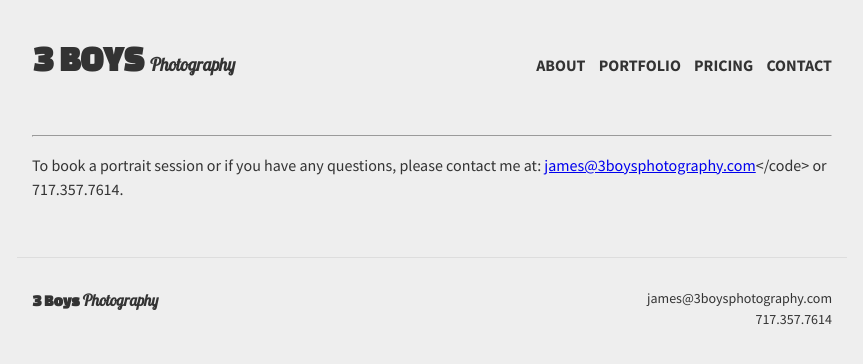
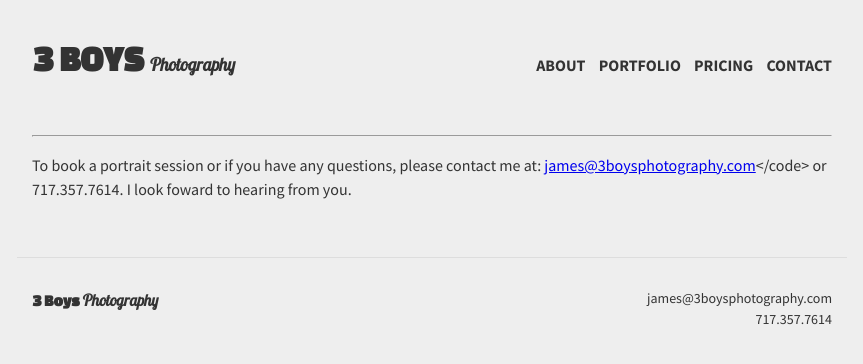
Before and after one commit to 3boysphotography/3boysphotography.github.io, a Jekyll site: the page built from contact/index.md, in a window 1280 px wide. Shown: the top 364 px of the page, without its empty margins (208-1071 px from the left). Built offline with Jekyll 4.4.1, drawn with Linux system fonts in a browser that asks for light colours; Markdown is read by kramdown in place of the engine named in the settings.

Commit message:
Update index.md

```diff
--- a/contact/index.md
+++ b/contact/index.md
@@ -2,4 +2,4 @@
 layout: contact
 ---
 __________________________________________________________________________________________________________________________
-To book a portrait session or if you have any questions, please contact me at: <james@3boysphotography.com></code> or 717.357.7614.
+To book a portrait session or if you have any questions, please contact me at: <james@3boysphotography.com></code> or 717.357.7614. I look foward to hearing from you.
```
